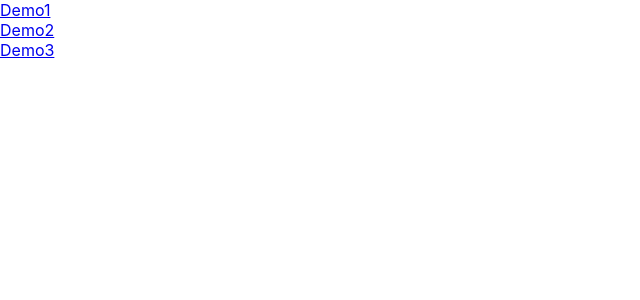
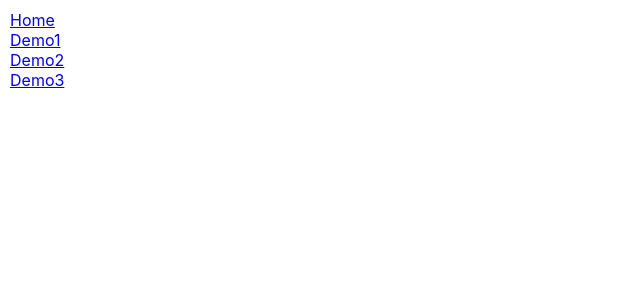
Before and after one commit to ngud-0119/chart-js, a React (Create React App) app in the folder example/: page / in a window 1280 px wide. Shown: the top 300 px of the page, without its empty margins (0-640 px from the left). Built offline with nearby package versions, Linux system fonts and the light colour scheme.

Commit message:
demo: Add routing to pages

```diff
--- a/example/src/App.js
+++ b/example/src/App.js
@@ -2,22 +2,44 @@ import React from 'react'
 import Demo3 from './demo3/demo'
 import Demo2 from './demo2/demo'
 import Demo1 from './demo1/demo'
-import { BrowserRouter as Router, Switch, Route, Link } from 'react-router-dom'
+import {
+  BrowserRouter as Router,
+  Switch,
+  Route,
+  Link,
+  Redirect
+} from 'react-router-dom'
+
+const stickyHome = {
+  position: 'fixed',
+  top: 0,
+  margin: '10px',
+  color: '#32ff7e'
+}
+
+const LandingPage = () => (
+  <div style={{ marginTop: '30px', marginLeft: '10px' }}>
+    <Link to='/demo1'>Demo1</Link>
+    <br />
+    <Link to='/demo2'>Demo2</Link>
+    <br />
+    <Link to='/demo3'>Demo3</Link>
+    <br />
+  </div>
+)
 
 const App = () => {
   return (
     <Router>
       <div>
+        <div style={stickyHome}>
+          <Link to='/'>Home</Link>
+        </div>
+
         <Switch>
           <Route exact path='/'>
-            <Link to='/demo1'>Demo1</Link>
-            <br />
-            <Link to='/demo2'>Demo2</Link>
-            <br />
-            <Link to='/demo3'>Demo3</Link>
-            <br />
+            <LandingPage />
           </Route>
-
           <Route exact path='/demo1'>
             <Demo1 />
           </Route>
@@ -27,6 +49,9 @@ const App = () => {
           <Route exact path='/demo3'>
             <Demo3 />
           </Route>
+          <Route>
+            <Redirect to='/' />
+          </Route>
         </Switch>
       </div>
     </Router>
```
